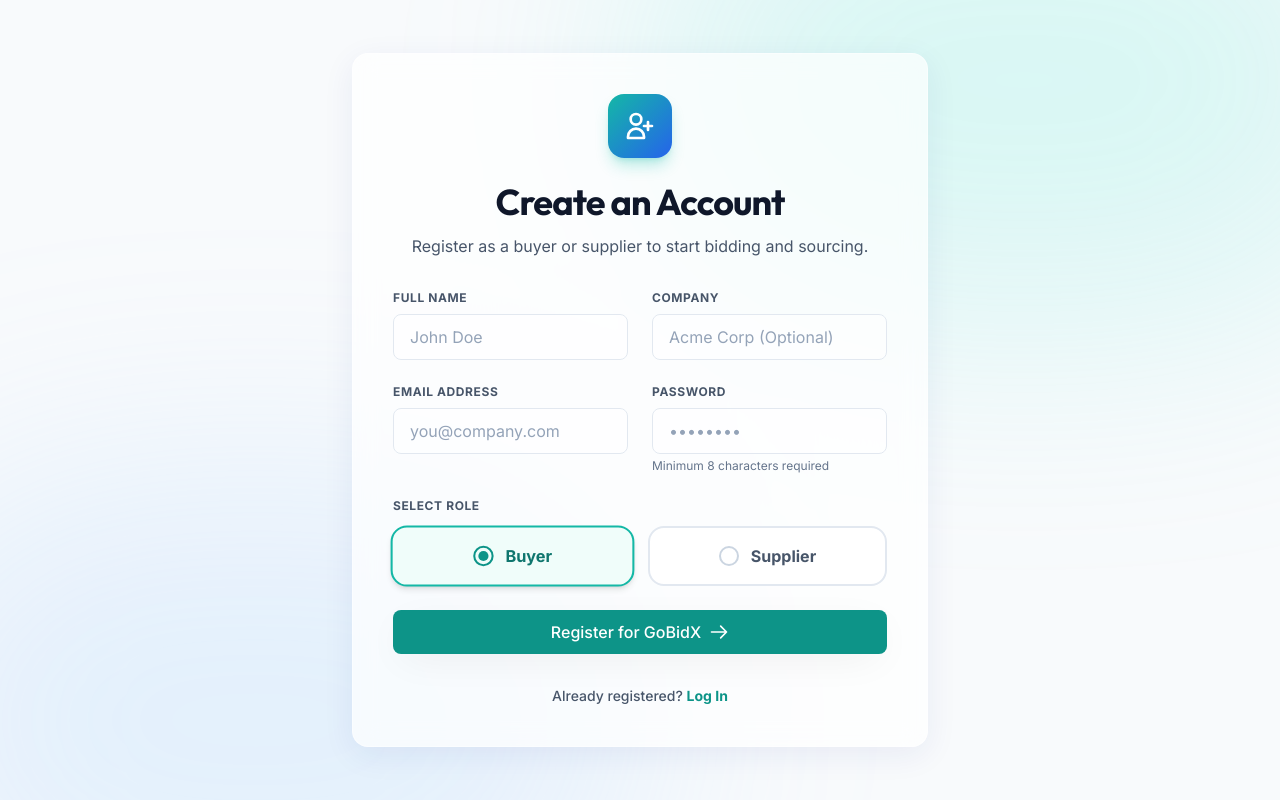
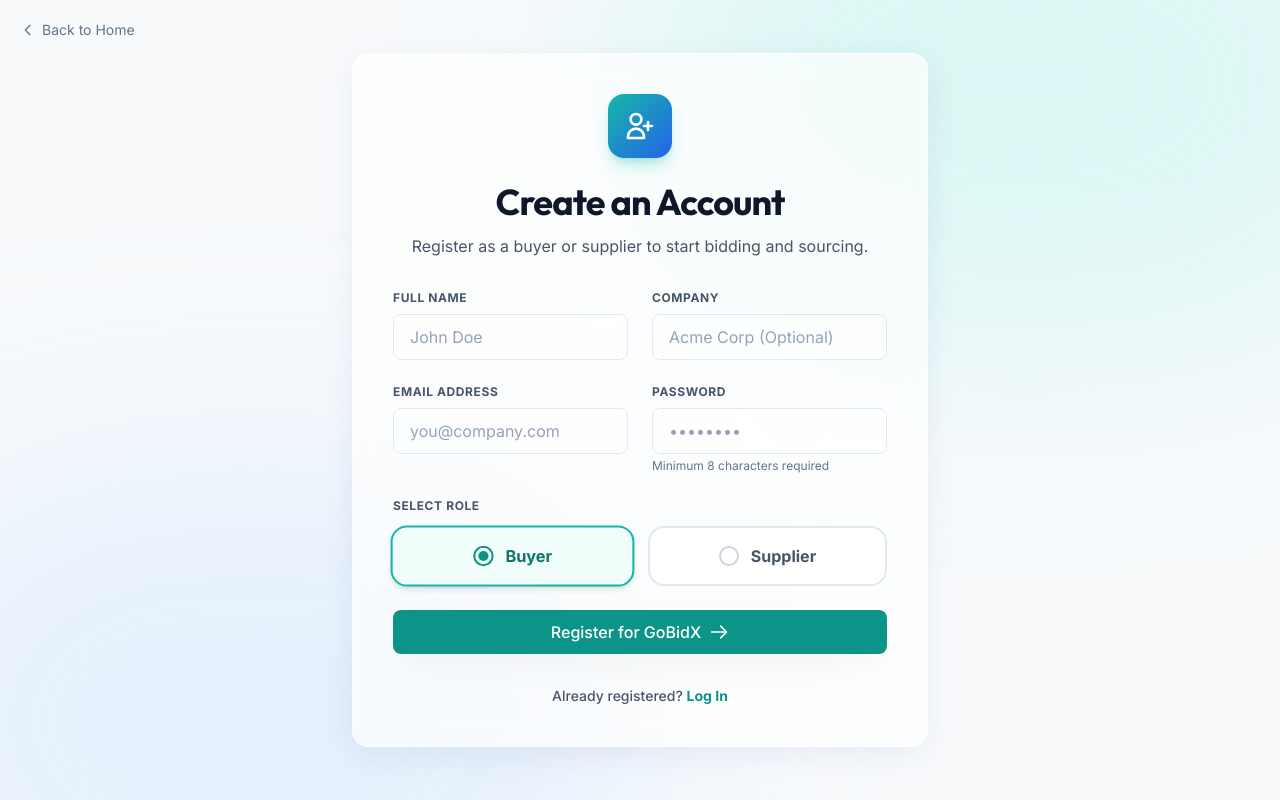
Before and after one commit to rishabhhh2005/go-bid-X, a React app in the folder frontend/: page /register in a window 1280 px wide. Built offline with nearby package versions, Linux system fonts and the light colour scheme; no server answers; the HTML template or start-up script is replaced by a standard one.

Commit message:
Implement Back to Home Feature on Login and Register Pages

```diff
--- a/frontend/src/context/AuthProvider.jsx
+++ b/frontend/src/context/AuthProvider.jsx
@@ -57,7 +57,7 @@ export function AuthProvider({ children }) {
     localStorage.removeItem('gobidx_token')
     removeLocalUser()
     setUser(null)
-    navigate('/login', { replace: true })
+    navigate('/', { replace: true })
   }, [navigate])
 
   const register = useCallback(async (payload) => {
--- a/frontend/src/pages/LoginPage.jsx
+++ b/frontend/src/pages/LoginPage.jsx
@@ -55,6 +55,10 @@ export default function LoginPage() {
 
   return (
     <div className="min-h-screen relative overflow-hidden bg-slate-50 flex items-center justify-center py-12 px-4 sm:px-6 lg:px-8">
+      <Link to="/" className="absolute top-5 left-5 flex items-center gap-1.5 text-sm text-slate-500 hover:text-brand-600 transition-colors z-20">
+        <svg className="w-4 h-4" fill="none" viewBox="0 0 24 24" stroke="currentColor"><path strokeLinecap="round" strokeLinejoin="round" strokeWidth={2} d="M15 19l-7-7 7-7" /></svg>
+        Back to Home
+      </Link>
       {/* Decorative background blobs */}
       <div className="absolute top-[-20%] left-[-10%] w-[60%] h-[60%] rounded-full bg-brand-300/20 blur-[120px] pointer-events-none" />
       <div className="absolute bottom-[-20%] right-[-10%] w-[60%] h-[60%] rounded-full bg-blue-300/20 blur-[120px] pointer-events-none" />
--- a/frontend/src/pages/RegisterPage.jsx
+++ b/frontend/src/pages/RegisterPage.jsx
@@ -67,6 +67,10 @@ export default function RegisterPage() {
 
   return (
     <div className="min-h-screen relative overflow-hidden bg-slate-50 flex items-center justify-center py-12 px-4 sm:px-6 lg:px-8">
+      <Link to="/" className="absolute top-5 left-5 flex items-center gap-1.5 text-sm text-slate-500 hover:text-brand-600 transition-colors z-20">
+        <svg className="w-4 h-4" fill="none" viewBox="0 0 24 24" stroke="currentColor"><path strokeLinecap="round" strokeLinejoin="round" strokeWidth={2} d="M15 19l-7-7 7-7" /></svg>
+        Back to Home
+      </Link>
       {/* Decorative background blobs */}
       <div className="absolute top-[-20%] right-[-10%] w-[60%] h-[60%] rounded-full bg-brand-300/20 blur-[120px] pointer-events-none" />
       <div className="absolute bottom-[-20%] left-[-10%] w-[60%] h-[60%] rounded-full bg-blue-300/20 blur-[120px] pointer-events-none" />
```
